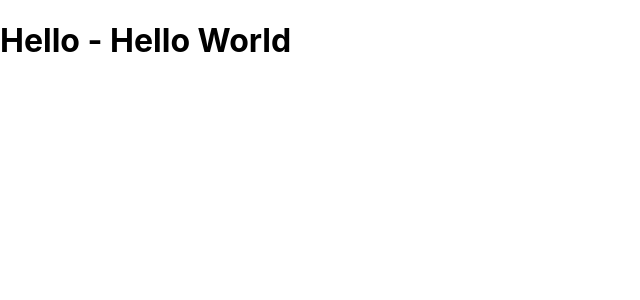
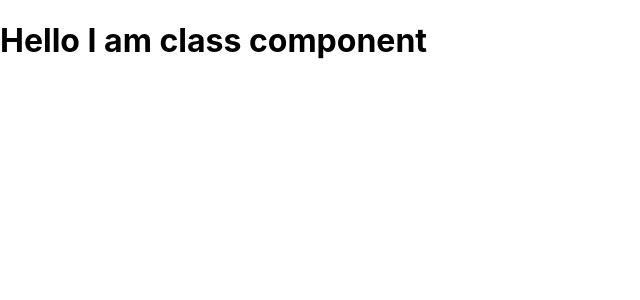
Before and after one commit to SinyorT/NextJs, a Next.js app in the folder movie-app/: page /about in a window 1280 px wide. Shown: the top 300 px of the page, without its empty margins (0-640 px from the left). Built offline with nearby package versions, Linux system fonts and the light colour scheme.

Commit message:
Class Components

```diff
--- a/movie-app/pages/about.js
+++ b/movie-app/pages/about.js
@@ -1,14 +1,14 @@
 
 import React from 'react'
 
-//functional compponent  -arrow function
-const About = () =>{
-    const message='Hello World'
-    return(
-    <h1>Hello - {message}</h1>
-    )
-}
-  //functional tag ismini vererek ve ichindeki text yazaraq
+//functional compponent  -arrow function  ddaha fazla kullanishli
+// const About = () =>{
+//     const message='Hello World'
+//     return(
+//     <h1>Hello - {message}</h1>
+//     )
+// }
+//functional tag ismini vererek ve ichindeki text yazaraq
 //  const About = () =>{
 //     const message='Hello World'
 //     return React.createElement('h1',null,'I am genereting with createElement')
@@ -21,4 +21,40 @@
 //     )
 // }
 
+class About extends React.Component {
+
+
+    render(){
+        return(
+            <h1>Hello I am class component</h1>
+        )
+    }
+}
+
+
+
+
+
+
+
+
+
+
+
+
+
+
+
+
+
+
+
+
+
+
+
+
+
+
+
 export default About
```
